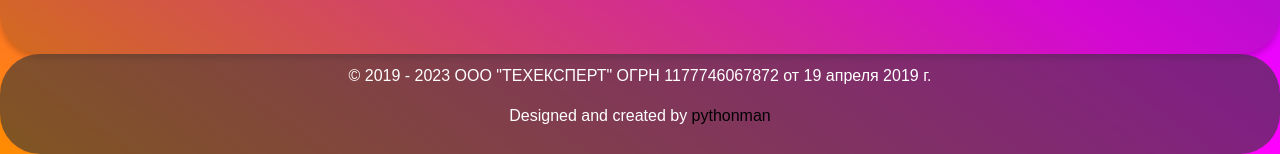
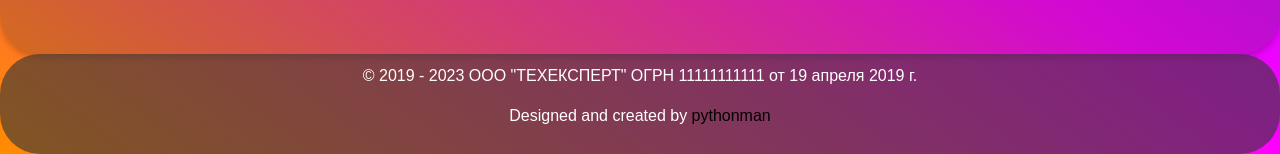
Before and after one commit to Joseph861020/texexpert, a plain HTML site: page price-list.html in a window 1280 px wide. Shown: the part 772-926 px from the top of the page. Drawn offline with nearby package versions, Linux system fonts and the light colour scheme.

Commit message:
Update price-list.html

```diff
--- a/price-list.html
+++ b/price-list.html
@@ -47,7 +47,7 @@
         </div>
     </div>
     <footer>
-        <p>&copy; 2019 - 2023 ООО "ТЕХЕКСПЕРТ" ОГРН 1177746067872 от 19 апреля 2019 г.</p>
+        <p>&copy; 2019 - 2023 ООО "ТЕХЕКСПЕРТ" ОГРН 11111111111 от 19 апреля 2019 г.</p>
         <p>Designed and created by <a href="mailto:python.man@ro.ru">pythonman</a></p>
     </footer>
 </body>
```
